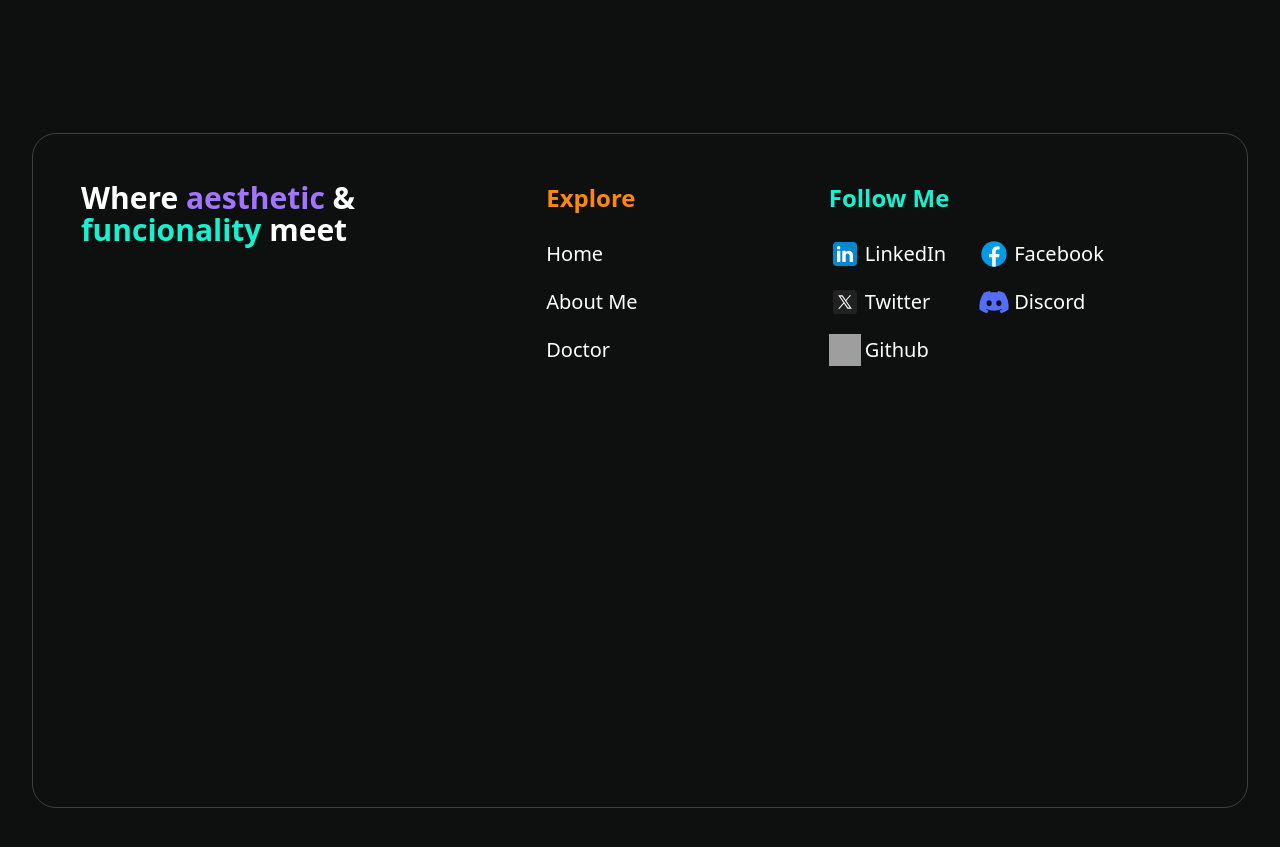
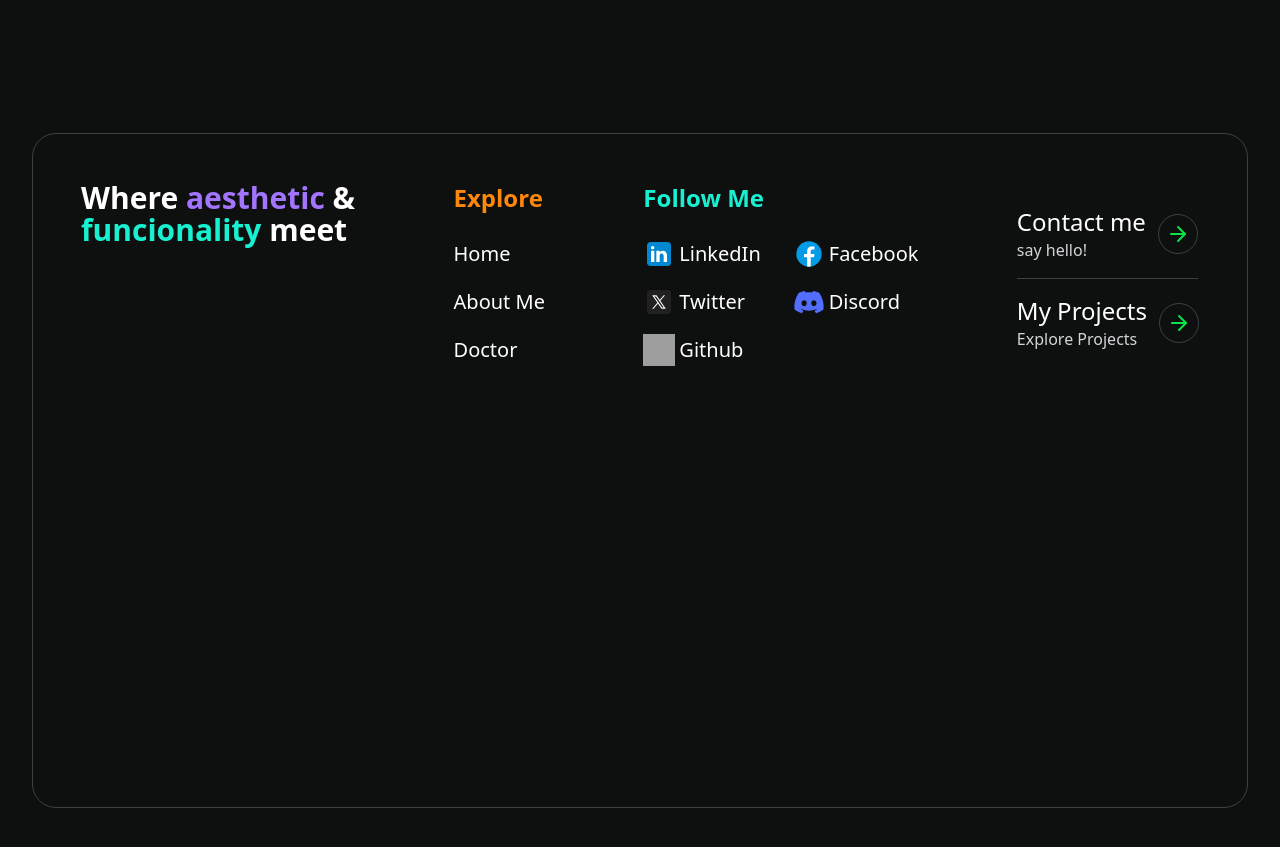
Before and after one commit to Soumojit08/portfolio-react, a React (Vite) app: page / in a window 1280 px wide. Shown: the part 3600-4447 px from the top of the page. Built offline with nearby package versions, Linux system fonts and the light colour scheme; grey boxes are pictures that could not be loaded.

Commit message:
footer upper portion done

```diff
--- a/src/components/Footer.jsx
+++ b/src/components/Footer.jsx
@@ -3,8 +3,14 @@ import twitter from "../assets/icons/twitter.svg";
 import github from "../assets/icons/github.svg";
 import facebook from "../assets/icons/facebook.svg";
 import discord from "../assets/icons/discord.svg";
+import { motion } from "framer-motion";
+import { ArrowRight } from "lucide-react";
+import { useState } from "react";
 
 const Footer = () => {
+  const [hovContact, setHovContact] = useState(false);
+  const [hovProjects, setHovProjects] = useState(false);
+
   return (
     <div className="bg-[#0E100F] p-8 h-screen">
       <div className="h-11/12 flex  justify-between border-1 rounded-3xl border-zinc-700">
@@ -66,7 +72,53 @@ const Footer = () => {
         </div>
 
         {/* cta btns  */}
-        <div></div>
+        <div className="py-14 px-12 text-xl leading-7">
+          <motion.button
+            className="flex items-center gap-3 border-b-1 border-zinc-700 py-4 cursor-pointer"
+            onMouseEnter={() => setHovContact(true)}
+            onMouseLeave={() => setHovContact(false)}
+            whileHover={{ color: "#178BDA" }}
+          >
+            <span className="justify-start flex flex-col text-left">
+              <h1 className="text-2xl font-medium">Contact me</h1>
+              <h5 className="text-base text-zinc-300 font-medium">
+                say hello!
+              </h5>
+            </span>
+            <div className="w-10 h-10 border-1 border-zinc-700 rounded-full flex items-center justify-center">
+              <ArrowRight
+                color="#0AE448"
+                style={{
+                  transition: "transform 0.3s",
+                  transform: hovContact ? "rotate(-45deg)" : "rotate(0deg)",
+                }}
+              />
+            </div>
+          </motion.button>
+
+          <motion.button
+            onMouseEnter={() => setHovProjects(true)}
+            onMouseLeave={() => setHovProjects(false)}
+            className="flex items-center gap-3 py-4 cursor-pointer"
+            whileHover={{ color: "#178BDA" }}
+          >
+            <span className="justify-start flex flex-col text-left">
+              <h1 className="text-2xl font-medium">My Projects</h1>
+              <h5 className="text-base text-zinc-300 font-medium">
+                Explore Projects
+              </h5>
+            </span>
+            <div className="w-10 h-10 border-1 border-zinc-700 rounded-full flex items-center justify-center">
+              <ArrowRight
+                color="#0AE448"
+                style={{
+                  transition: "transform 0.3s",
+                  transform: hovProjects ? "rotate(-45deg)" : "rotate(0deg)",
+                }}
+              />
+            </div>
+          </motion.button>
+        </div>
       </div>
     </div>
   );
```
